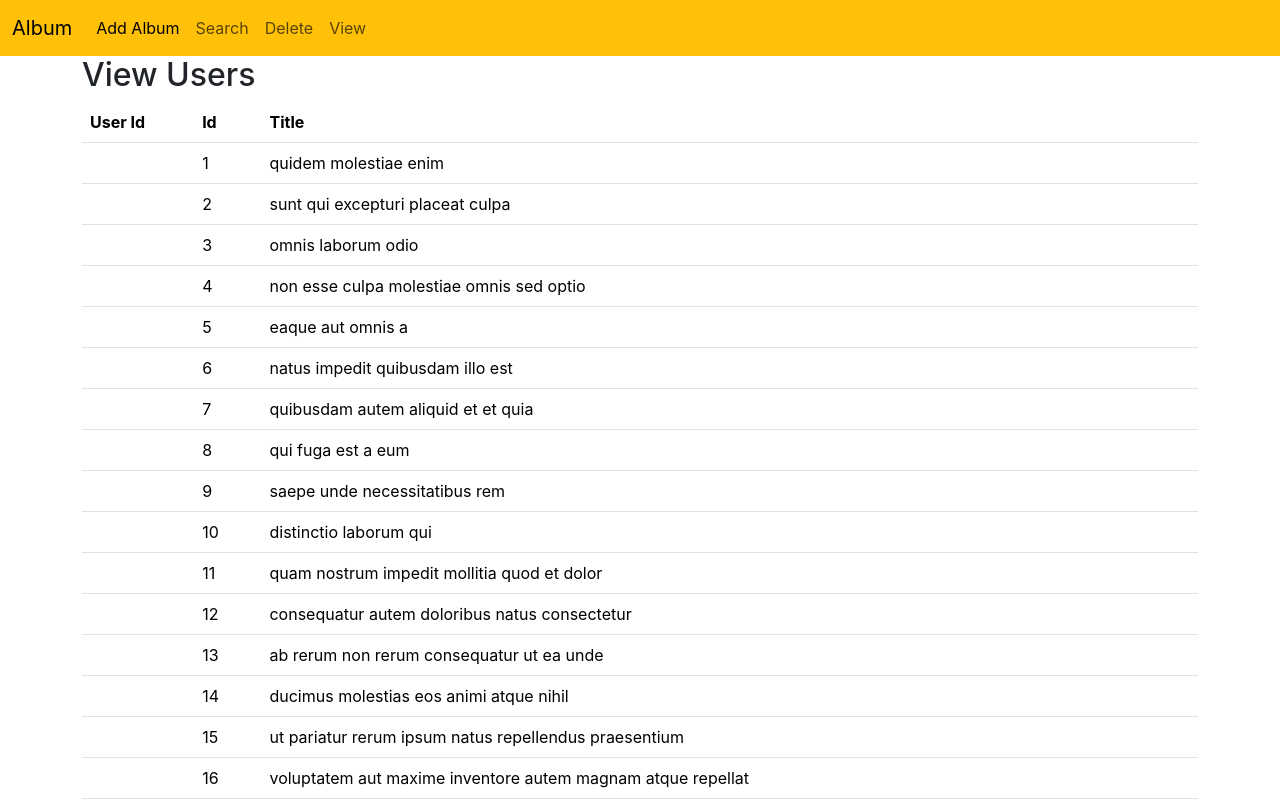
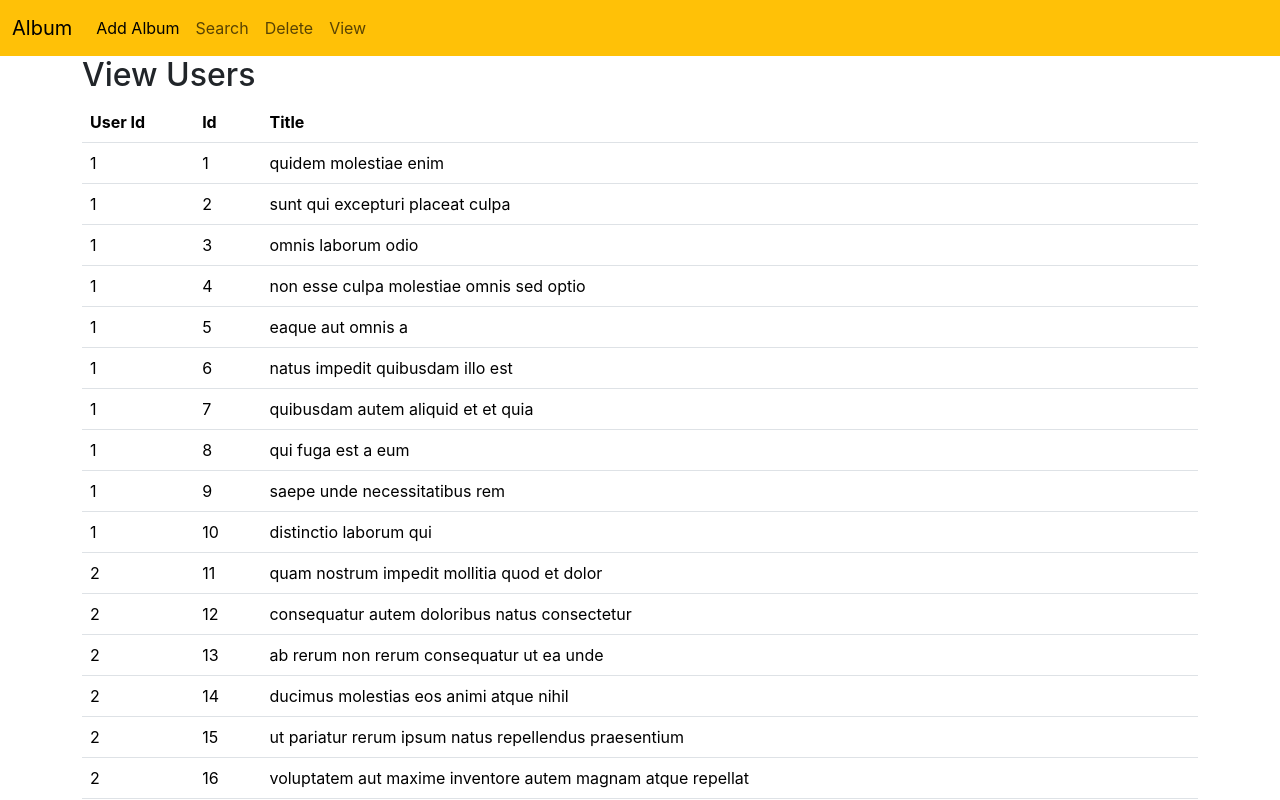
Before and after one commit to Gloriya2001/album-app-react, a React (Create React App) app: page /view in a window 1280 px wide. Shown: the top 800 px of the page. Built offline with nearby package versions, Linux system fonts and the light colour scheme.

Commit message:
complted upto dynamic

```diff
--- a/src/components/View.jsx
+++ b/src/components/View.jsx
@@ -537,7 +537,7 @@ const [data,changeData]=useState(
                                             (value,index) => {
 
                                                return <tr>
-                                                    <td>{value.userI}</td>
+                                                    <td>{value.userId}</td>
                                                     <td>{value.id}</td>
                                                     <td>{value.title}</td>
 
```
